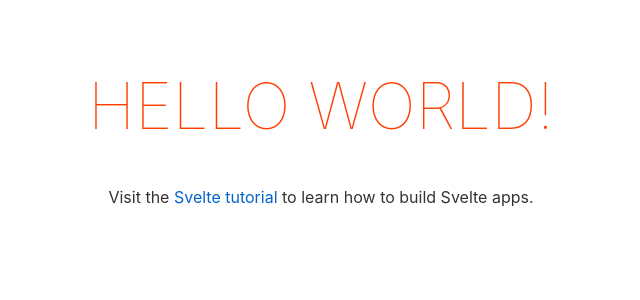
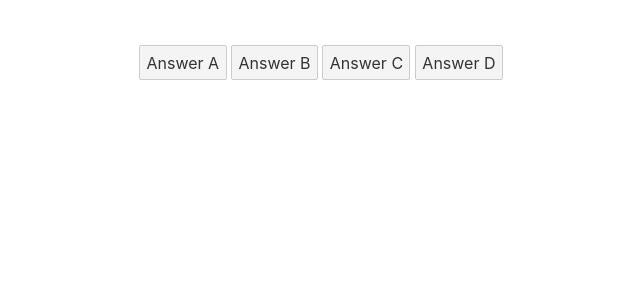
Before and after one commit to DaveToth77/svelte-quiz, a Svelte app: page / in a window 1280 px wide. Shown: the top 300 px of the page, without its empty margins (319-959 px from the left). Built offline with nearby package versions, Linux system fonts and the light colour scheme.

Commit message:
set up events

```diff
--- a/src/App.svelte
+++ b/src/App.svelte
@@ -1,10 +1,12 @@
 <script>
+import Quiz from "./quiz.svelte";
+
 	export let name;
 </script>
 
 <main>
-	<h1>Hello {name}!</h1>
-	<p>Visit the <a href="https://svelte.dev/tutorial">Svelte tutorial</a> to learn how to build Svelte apps.</p>
+	<Quiz quizName="New Quiz"/>
+
 </main>
 
 <style>
--- /dev/null
+++ b/src/quiz.svelte
@@ -0,0 +1,20 @@
+<script>
+let result = ""
+let correctAnswer = 'b'
+
+const pickAnswer = (answer) => {
+    if(answer === correctAnswer){
+    return result = "Correct!"
+    } else {
+        result = "Wrong answer!"
+    }
+};
+    </script>
+
+<div>
+    <h4>{result}</h4>
+<button on:click={() => pickAnswer('a')}>Answer A</button>
+<button on:click={() => pickAnswer('b')}>Answer B</button>
+<button on:click={() => pickAnswer('c')}>Answer C</button>
+<button on:click={() => pickAnswer('d')}>Answer D</button>
+</div>
```
